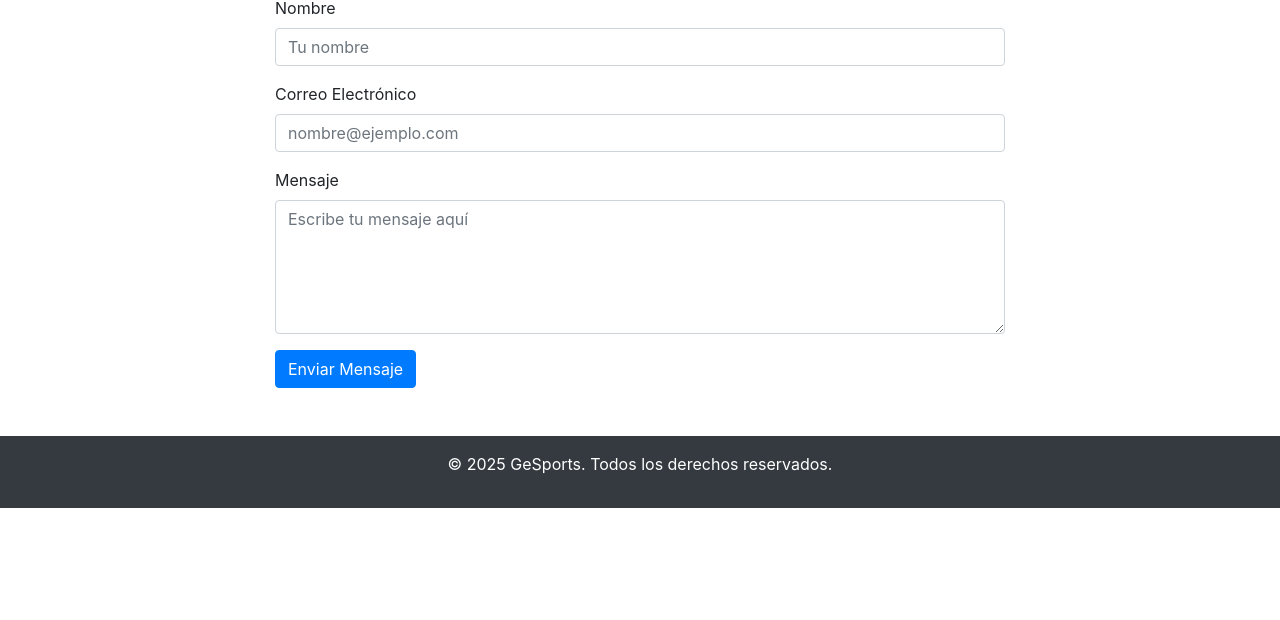
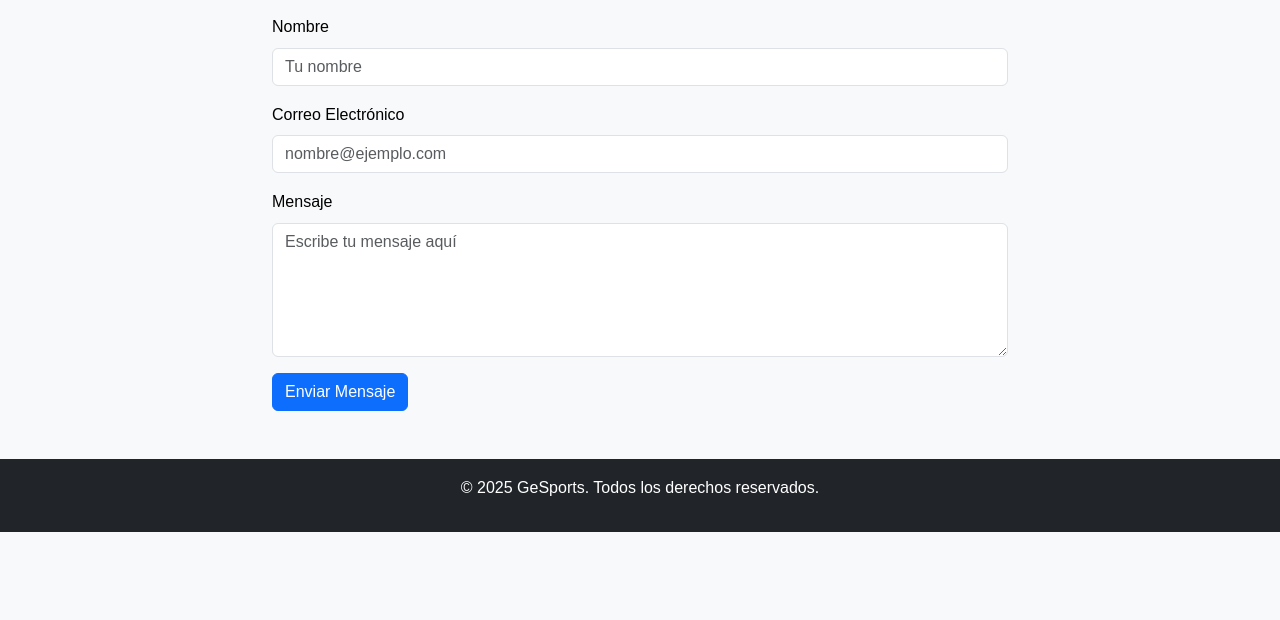
Before and after one commit to AgusTV0318/CM-73330-Entregas, a plain HTML site: page TAREAENTREGA 2 (copia)/contacto.html in a window 1280 px wide. Shown: the part 180-800 px from the top of the page. Drawn offline with nearby package versions, Linux system fonts and the light colour scheme.

Commit message:
actualizando GitHub Pages

```diff
--- a/TAREAENTREGA 2 (copia)/contacto.html
+++ b/TAREAENTREGA 2 (copia)/contacto.html
@@ -9,7 +9,6 @@
 
 <link rel="stylesheet" href="style.css">
 
-<link rel="stylesheet" href="https://maxcdn.bootstrapcdn.com/bootstrap/4.5.2/css/bootstrap.min.css">
 </head>
 <body>
 
```
Also changed, not shown: TAREAENTREGA 2 (copia)/acercade.html (+1 -1 lines), TAREAENTREGA 2 (copia)/faq.html (+0 -1 lines), TAREAENTREGA 2 (copia)/index.html (+0 -1 lines), TAREAENTREGA 2 (copia)/servicios.html (+0 -1 lines).
